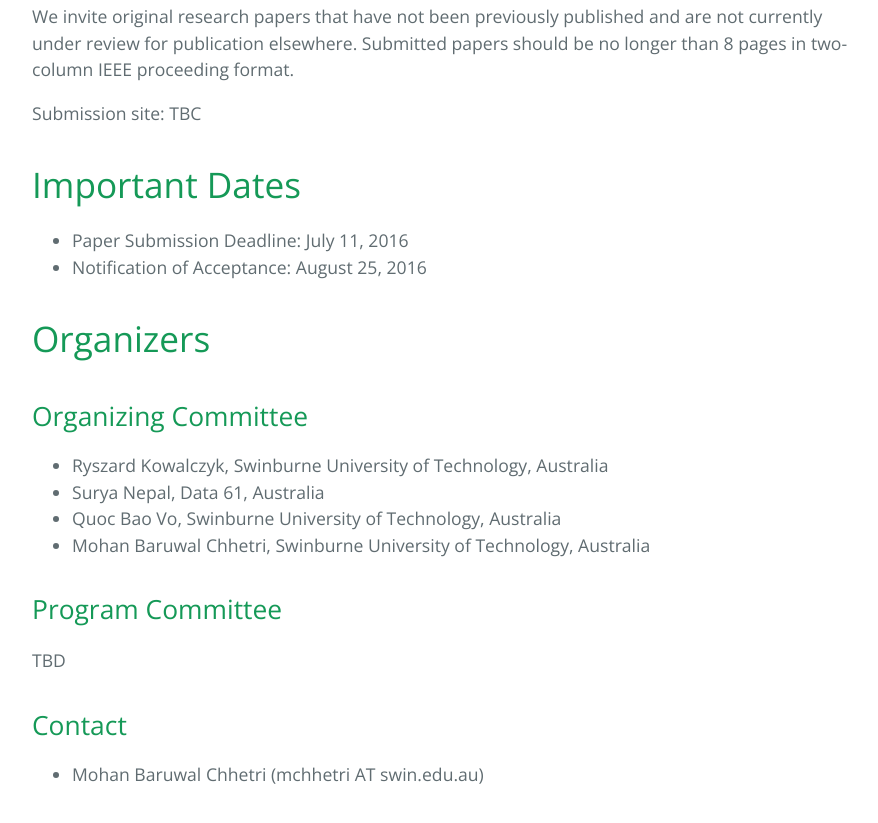
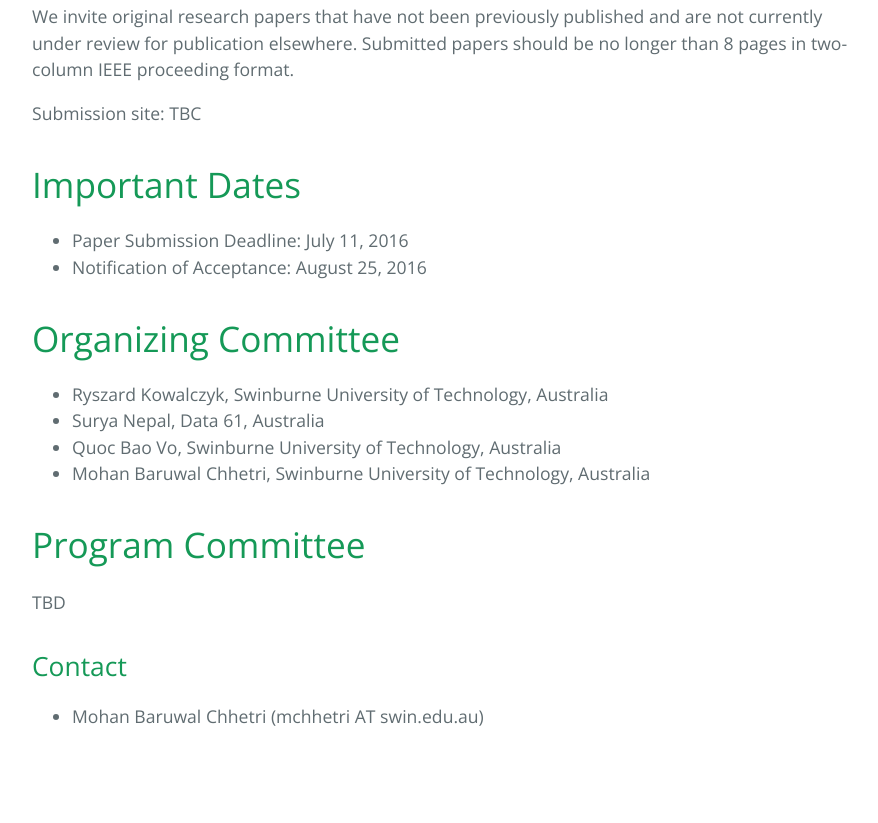
Before and after one commit to qossc-workshop/qossc-workshop.github.io, a website: page index.html in a window 1280 px wide. Shown: the part 1060-1883 px from the top of the page, without its empty margins (192-1070 px from the left). After the commit the page ends 1839 px from the top, so only its background shows below. Drawn offline with nearby package versions, Linux system fonts and the light colour scheme.

Commit message:
Update index.html

```diff
--- a/index.html
+++ b/index.html
@@ -50,12 +50,9 @@
           <li>Notification of Acceptance: August 25, 2016</li>
         </ul>
 
-      <!-- Organizers -->
+      <!-- Organizing Committee -->
       <h1><a id="user-content-header-1" class="anchor" href="#header-1" aria-hidden="true">
-        <span class="octicon octicon-link"></span></a>Organizers</h1>
-      <!-- Organizing Committee -->
-      <h2><a id="user-content-header-1" class="anchor" href="#header-1" aria-hidden="true">
-        <span class="octicon octicon-link"></span></a>Organizing Committee</h2>
+        <span class="octicon octicon-link"></span></a>Organizing Committee</h1>
         <ul>
           <li>Ryszard Kowalczyk, Swinburne University of Technology, Australia</li>
           <li>Surya Nepal, Data 61, Australia</li>
@@ -64,8 +61,8 @@
         </ul>
 
       <!-- Technical Program Committee -->
-      <h2><a id="user-content-header-1" class="anchor" href="#header-1" aria-hidden="true">
-        <span class="octicon octicon-link"></span></a>Program Committee</h2>
+      <h1><a id="user-content-header-1" class="anchor" href="#header-1" aria-hidden="true">
+        <span class="octicon octicon-link"></span></a>Program Committee</h1>
         <p>TBD</p>
 
       <!-- Contact -->
```
